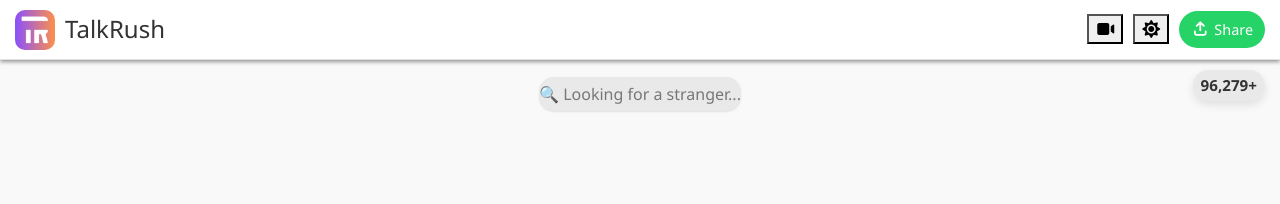
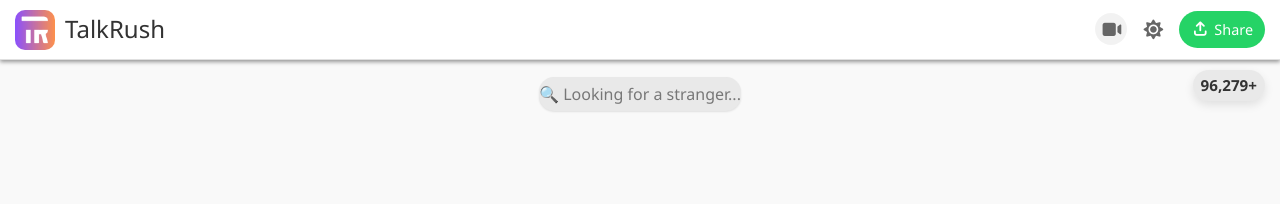
Before and after one commit to shkumaraman/shkumaraman.github.io, a Jekyll site: the page built from chat/index.html, in a window 1280 px wide. Shown: the top 204 px of the page. Built offline with Jekyll 4.4.1, drawn with Linux system fonts in a browser that asks for light colours; comment, search, counter and statistics services are not loaded.

Commit message:
Update index.html

```diff
--- a/chat/index.html
+++ b/chat/index.html
@@ -144,7 +144,7 @@ body.light-mode {
   transition: background 0.2s;
 }
 
-  .chat-btn .theme-toggle {
+  .chat-btn, .theme-toggle {
   background: none;
   border: none;
   color: var(--dark-icon-color);
@@ -159,15 +159,15 @@ body.light-mode {
   transition: all 0.3s;
 }
 
-  .chat-btn .theme-toggle:hover {
+.chat-btn, .theme-toggle:hover {
   background: var(--dark-icon-hover-bg);
 }
 
-.light-mode   .chat-btn .theme-toggle {
+.light-mode, .chat-btn, .theme-toggle {
   color: var(--light-icon-color);
 }
 
-.light-mode   .chat-btn .theme-toggle:hover {
+.light-mode, .chat-btn, .theme-toggle:hover {
   background: var(--light-icon-hover-bg);
 }
 
```
